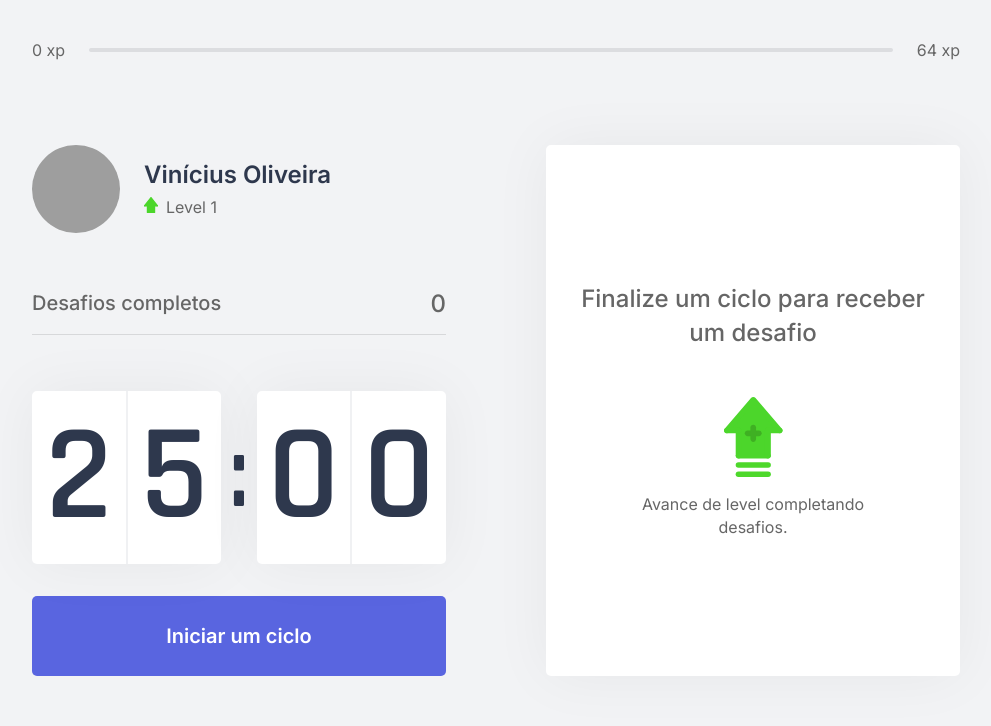
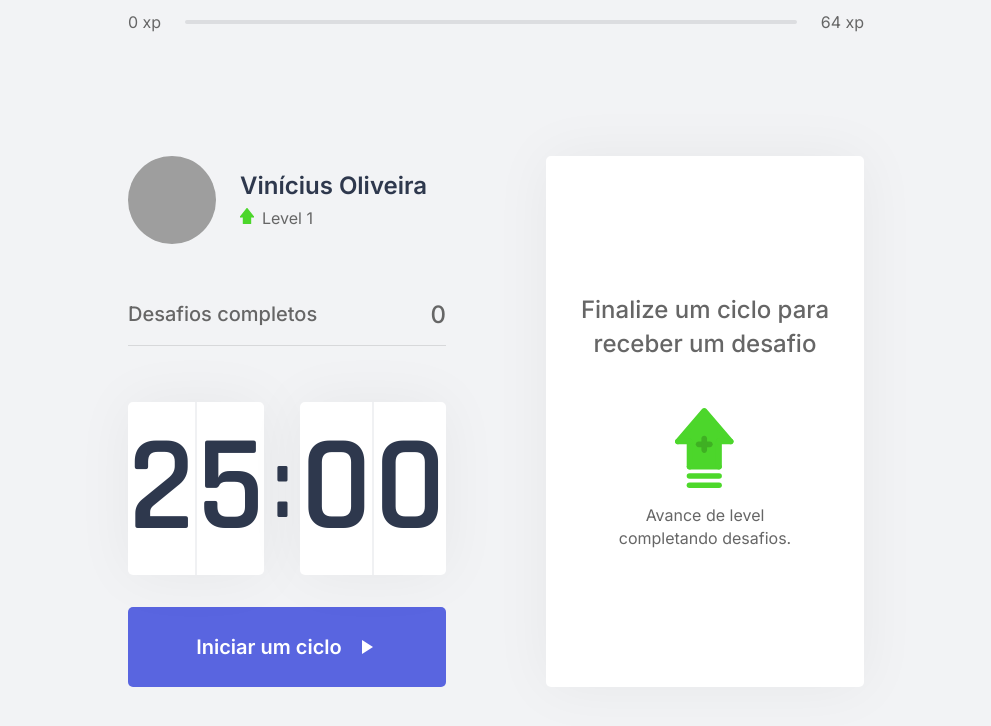
Before and after one commit to viniciusoliveiras/NLW-4, a Next.js app: page / in a window 1280 px wide. Shown: the top 726 px of the page, without its empty margins (144-1135 px from the left). Built offline with nearby package versions, Linux system fonts and the light colour scheme; grey boxes are pictures that could not be loaded.

Commit message:
Button icons and responsiveness 768px

```diff
--- a/src/components/Countdown.tsx
+++ b/src/components/Countdown.tsx
@@ -50,7 +50,7 @@ export function Countdown() {
               className={styles.countdownButton}
               onClick={startCountdown}
             >
-              Iniciar um ciclo
+              Iniciar um ciclo <img src='/icons/start-cicle.svg' alt='Icon' />
             </button>
           )}
         </>
--- a/src/styles/components/Countdown.module.css
+++ b/src/styles/components/Countdown.module.css
@@ -64,6 +64,11 @@
   background: var(--blue-dark);
 }
 
+.countdownButton img {
+  margin-left: 0.75rem;
+  font-size: 0px;
+}
+
 .countdownButtonActive {
   background: var(--white);
   color: var(--title);
--- a/src/styles/pages/Home.module.css
+++ b/src/styles/pages/Home.module.css
@@ -16,3 +16,15 @@
   gap: 6.25rem;
   align-content: center;
 }
+
+@media (min-width: 768px) {
+  .container {
+    height: 100vh;
+    max-width: 800px;
+    padding: 0.75rem 2rem;
+  }
+
+  .container section {
+    margin-top: 1.4rem;
+  }
+}
```
Also changed, not shown: public/icons/start-cicle.svg (added).
